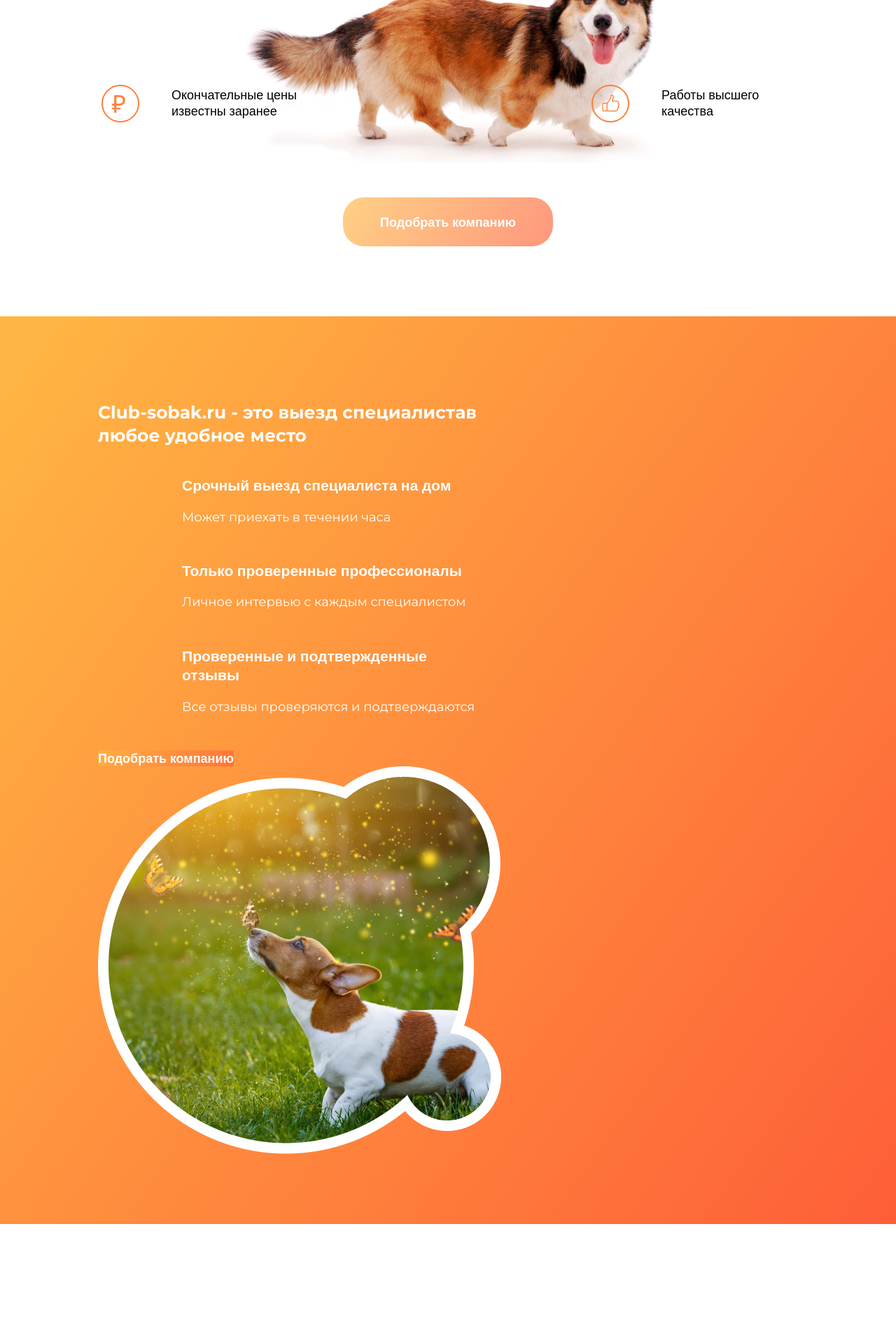
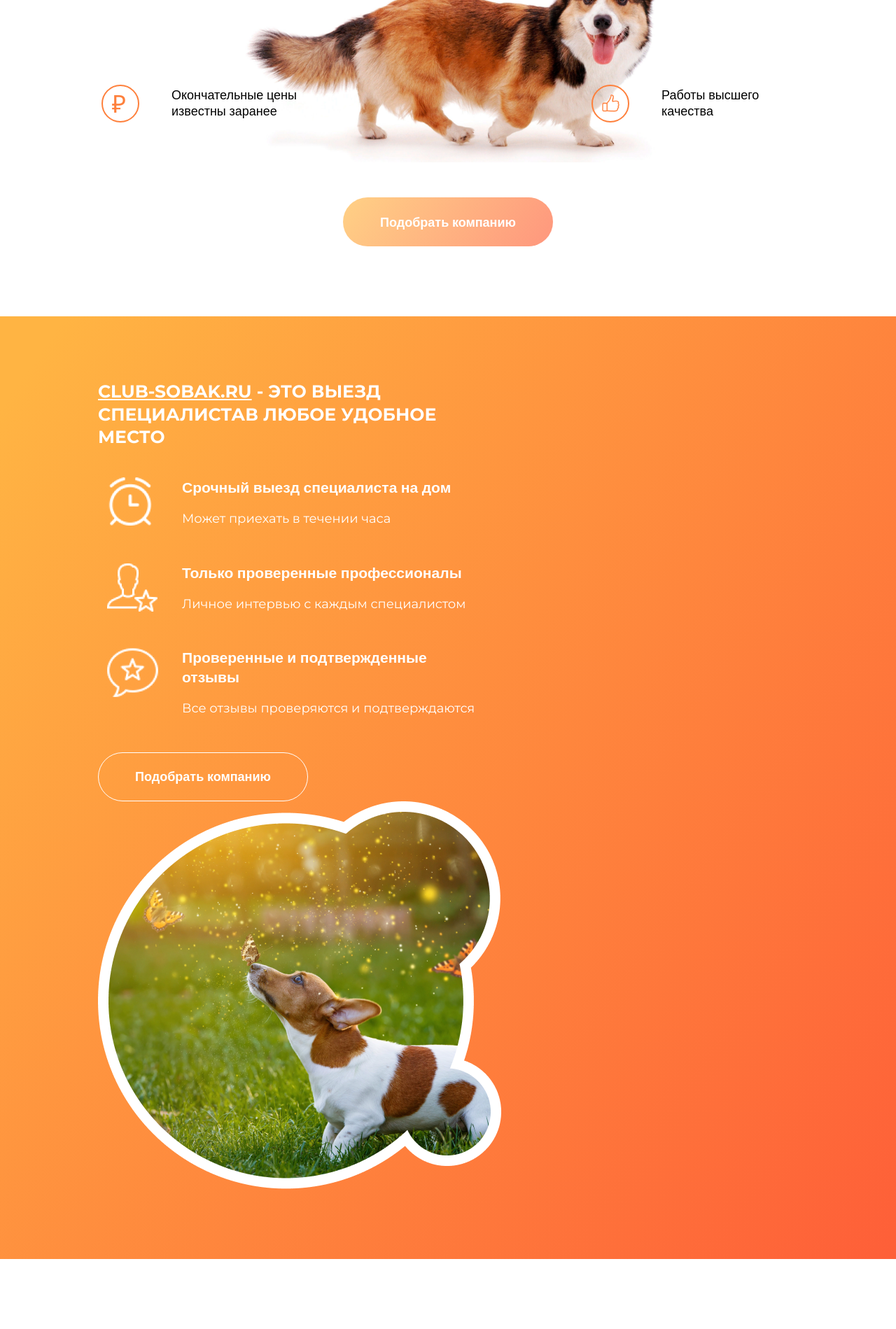
Before and after one commit to maksOmy/dogsClub, a PHP site: page / in a window 1280 px wide; the page is wider, and only the part inside the window is pictured. Shown: the part 2780-4679 px from the top of that part at 70% size. Before the commit the page ends 4529 px from the top of that part, so only its background shows below. Run offline with PHP 8.4, Linux system fonts and the light colour scheme.

Commit message:
add advantages blocks

```diff
--- a/css/styles.css
+++ b/css/styles.css
@@ -313,7 +313,7 @@ header h2 {
 
     margin: 0 auto;
 
-    border-radius: 30px;
+    border-radius: 40px;
 }
 
 /*style advantages-2 block*/
@@ -322,7 +322,7 @@ header h2 {
     background: linear-gradient(305.32deg, #FE5837 -7.23%, #FFB443 95.83%);
     color: #fff;
 
-    padding: 100px 50px 100px 140px;
+    padding: 70px 50px 100px 140px;
 }
 
 .advantages-2-content {
@@ -331,11 +331,62 @@ header h2 {
     width: 50%;
 }
 
+.advantages-2-content h2 {
+    text-transform: uppercase;
+}
+
+.advantages-2-content h2 b {
+    text-decoration: underline;
+}
+
 .advantages-2-item {
     position: relative;
     padding-left: 120px;
 }
 
-.advantages-icon-1 {
+.advantages-icon-1::after {
+    content: "";
+    position: absolute;
 
+    top: -10px;
+    left: 0;
+
+    width: 100px;
+    height: 100px;
+
+    background: url(../images/WatchIcon.png) no-repeat;
 }
+
+.advantages-icon-2::after {
+    content: "";
+    position: absolute;
+
+    top: -5px;
+    left: 10px;
+
+    width: 100px;
+    height: 100px;
+
+    background: url(../images/profIcon.png) no-repeat;
+}
+
+.advantages-icon-3::after {
+    content: "";
+    position: absolute;
+
+    top: -5px;
+    left: 10px;
+
+    width: 100px;
+    height: 100px;
+
+    background: url(../images/commentIcon.png) no-repeat;
+}
+
+.advantages-2-btn {
+    margin: 0;
+
+    background: none;
+
+    border: 1px #fff solid;
+}
--- a/index.html
+++ b/index.html
@@ -95,7 +95,7 @@
                         <p>Все отзывы проверяются и подтверждаются</p>
                     </li>
                 </ul>
-                <a href="#" class="advantages-btn-2 btn">Подобрать компанию</a>
+                <a href="#" class="advantages-2-btn advantages-btn btn">Подобрать компанию</a>
             </div>
             <img src="images/advantages-2.png">
         </section >
```
